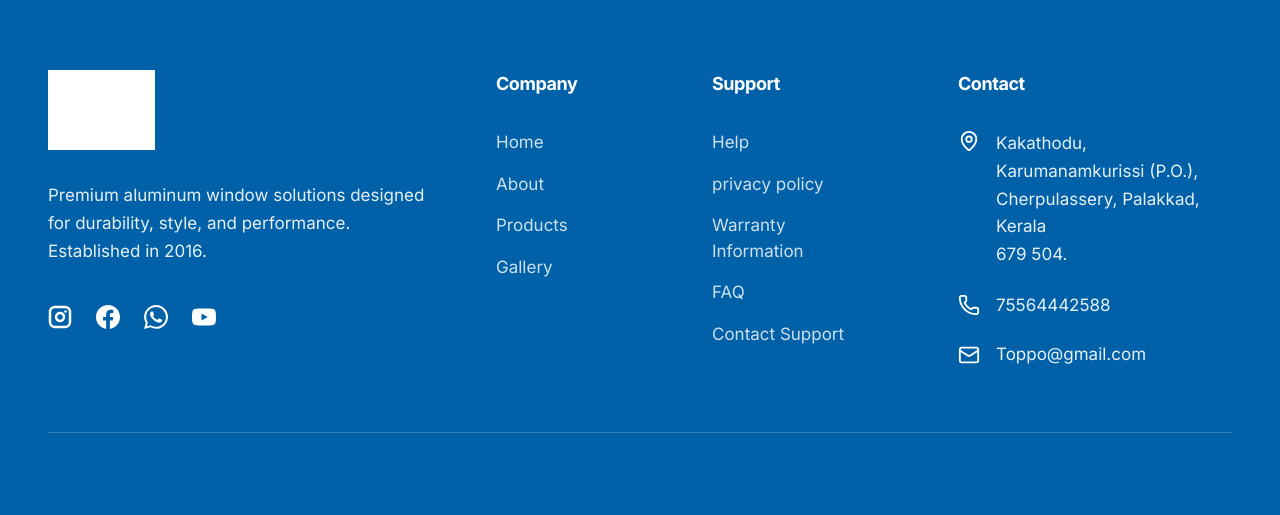
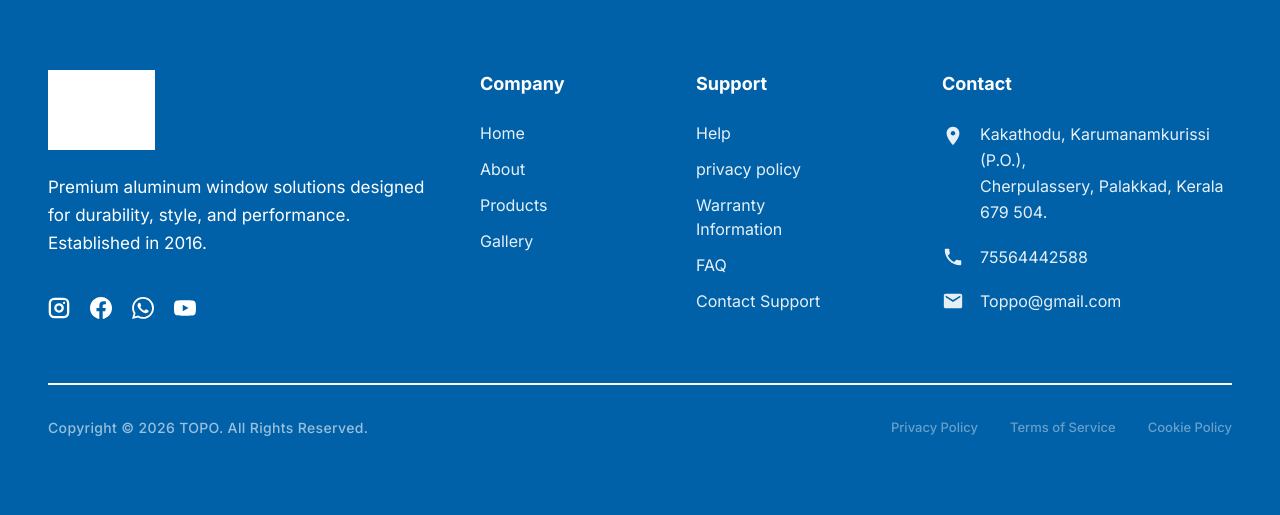
Before and after one commit to Favazmubarak/topo_ecommerce, a Next.js app: page / in a window 1280 px wide. Shown: the part 7086-7601 px from the top of the page. Built offline with nearby package versions, Linux system fonts and the light colour scheme; no server answers; the database is empty; grey boxes are pictures that could not be loaded.

Commit message:
the front page completed

```diff
--- /dev/null
+++ b/src/app/(public)/debug-overflow.js
@@ -0,0 +1,5 @@
+document.querySelectorAll('*').forEach(el => {
+  if (el.scrollWidth > el.clientWidth) {
+    console.log('Overflowing element:', el, 'ScrollWidth:', el.scrollWidth, 'ClientWidth:', el.clientWidth);
+  }
+});
--- a/src/components/layout/Footer.tsx
+++ b/src/components/layout/Footer.tsx
@@ -6,37 +6,37 @@
   return (
     <footer className="bg-[#0061A8] text-white py-20 px-8 md:px-12">
       <div className="max-w-[1400px] mx-auto">
-        <div className="flex flex-col md:flex-row justify-between gap-16 mb-16 items-start">
-          {/* Logo and Description Section */}
-          <div className="flex flex-col gap-8 max-w-sm">
-            <Link href="/" className="flex items-center gap-2">
+        <div className="flex flex-col md:flex-row justify-between gap-12 items-start mb-16">
+          {/* Left Section: Logo, Description, Socials */}
+          <div className="flex flex-col gap-6 max-w-sm">
+            <Link href="/" className="inline-block">
               <img src="/assets/images/topo_logo.png" alt="Topo Logo" className="h-20 w-auto brightness-0 invert" />
             </Link>
-            <p className="text-white/90 text-[17px] leading-relaxed">
+            <p className="text-white text-[17px] leading-relaxed font-normal">
               Premium aluminum window solutions designed for durability, style, and performance. Established in 2016.
             </p>
-            <div className="flex gap-6 mt-2">
-              <Link href="#" className="text-white hover:text-blue-200 transition-colors">
-                <svg width="24" height="24" viewBox="0 0 24 24" fill="none" stroke="currentColor" strokeWidth="2.5" strokeLinecap="round" strokeLinejoin="round"><rect x="2" y="2" width="20" height="20" rx="5" ry="5"></rect><path d="M16 11.37A4 4 0 1 1 12.63 8 4 4 0 0 1 16 11.37z"></path><line x1="17.5" y1="6.5" x2="17.51" y2="6.5"></line></svg>
+            <div className="flex gap-5 mt-4">
+              <Link href="#" className="text-white hover:opacity-80 transition-opacity">
+                <svg width="22" height="22" viewBox="0 0 24 24" fill="none" stroke="currentColor" strokeWidth="2.5" strokeLinecap="round" strokeLinejoin="round"><rect x="2" y="2" width="20" height="20" rx="5" ry="5"></rect><path d="M16 11.37A4 4 0 1 1 12.63 8 4 4 0 0 1 16 11.37z"></path><line x1="17.5" y1="6.5" x2="17.51" y2="6.5"></line></svg>
               </Link>
-              <Link href="#" className="text-white hover:text-blue-200 transition-colors">
-                <svg width="24" height="24" viewBox="0 0 24 24" fill="currentColor" stroke="none"><path d="M24 12.073c0-6.627-5.373-12-12-12s-12 5.373-12 12c0 5.99 4.388 10.954 10.125 11.854v-8.385H7.078v-3.47h3.047V9.43c0-3.007 1.792-4.669 4.533-4.669 1.312 0 2.686.235 2.686.235v2.953H15.83c-1.491 0-1.956.925-1.956 1.874v2.25h3.328l-.532 3.47h-2.796v8.385C19.612 23.027 24 18.062 24 12.073z"/></svg>
+              <Link href="#" className="text-white hover:opacity-80 transition-opacity">
+                <svg width="22" height="22" viewBox="0 0 24 24" fill="currentColor"><path d="M24 12.073c0-6.627-5.373-12-12-12s-12 5.373-12 12c0 5.99 4.388 10.954 10.125 11.854v-8.385H7.078v-3.47h3.047V9.43c0-3.007 1.792-4.669 4.533-4.669 1.312 0 2.686.235 2.686.235v2.953H15.83c-1.491 0-1.956.925-1.956 1.874v2.25h3.328l-.532 3.47h-2.796v8.385C19.612 23.027 24 18.062 24 12.073z"/></svg>
               </Link>
-              <Link href="#" className="text-white hover:text-blue-200 transition-colors">
-                <svg width="24" height="24" viewBox="0 0 24 24" fill="currentColor" stroke="none"><path d="M17.472 14.382c-.297-.149-1.758-.867-2.03-.967-.273-.099-.471-.148-.67.15-.197.297-.767.966-.94 1.164-.173.199-.347.223-.644.075-.297-.15-1.255-.463-2.39-1.475-.883-.788-1.48-1.761-1.653-2.059-.173-.297-.018-.458.13-.606.134-.133.298-.347.446-.52.149-.174.198-.298.298-.497.099-.198.05-.371-.025-.52-.075-.149-.669-1.612-.916-2.207-.242-.579-.487-.5-.669-.51-.173-.008-.371-.01-.57-.01-.198 0-.52.074-.792.372-.272.297-1.04 1.016-1.04 2.479 0 1.462 1.065 2.875 1.213 3.074.149.198 2.096 3.2 5.077 4.487.709.306 1.262.489 1.694.625.712.227 1.36.195 1.871.118.571-.085 1.758-.719 2.006-1.413.248-.694.248-1.289.173-1.413-.074-.124-.272-.198-.57-.347m-5.421 7.403h-.004a9.87 9.87 0 01-5.031-1.378l-.361-.214-3.741.982.998-3.648-.235-.374a9.86 9.86 0 01-1.51-5.26c.001-5.45 4.436-9.884 9.888-9.884 2.64 0 5.122 1.03 6.988 2.898a9.825 9.825 0 012.893 6.994c-.003 5.45-4.437 9.884-9.885 9.884m8.413-18.297A11.815 11.815 0 0012.05 0C5.495 0 .16 5.335.157 11.892c0 2.096.547 4.142 1.588 5.945L.057 24l6.305-1.654a11.882 11.882 0 005.683 1.448h.005c6.554 0 11.89-5.335 11.893-11.893a11.821 11.821 0 00-3.48-8.413z"/></svg>
+              <Link href="#" className="text-white hover:opacity-80 transition-opacity">
+                <svg width="22" height="22" viewBox="0 0 24 24" fill="currentColor"><path d="M17.472 14.382c-.297-.149-1.758-.867-2.03-.967-.273-.099-.471-.148-.67.15-.197.297-.767.966-.94 1.164-.173.199-.347.223-.644.075-.297-.15-1.255-.463-2.39-1.475-.883-.788-1.48-1.761-1.653-2.059-.173-.297-.018-.458.13-.606.134-.133.298-.347.446-.52.149-.174.198-.298.298-.497.099-.198.05-.371-.025-.52-.075-.149-.669-1.612-.916-2.207-.242-.579-.487-.5-.669-.51-.173-.008-.371-.01-.57-.01-.198 0-.52.074-.792.372-.272.297-1.04 1.016-1.04 2.479 0 1.462 1.065 2.875 1.213 3.074.149.198 2.096 3.2 5.077 4.487.709.306 1.262.489 1.694.625.712.227 1.36.195 1.871.118.571-.085 1.758-.719 2.006-1.413.248-.694.248-1.289.173-1.413-.074-.124-.272-.198-.57-.347m-5.421 7.403h-.004a9.87 9.87 0 01-5.031-1.378l-.361-.214-3.741.982.998-3.648-.235-.374a9.86 9.86 0 01-1.51-5.26c.001-5.45 4.436-9.884 9.888-9.884 2.64 0 5.122 1.03 6.988 2.898a9.825 9.825 0 012.893 6.994c-.003 5.45-4.437 9.884-9.885 9.884m8.413-18.297A11.815 11.815 0 0012.05 0C5.495 0 .16 5.335.157 11.892c0 2.096.547 4.142 1.588 5.945L.057 24l6.305-1.654a11.882 11.882 0 005.683 1.448h.005c6.554 0 11.89-5.335 11.893-11.893a11.821 11.821 0 00-3.48-8.413z"/></svg>
               </Link>
-              <Link href="#" className="text-white hover:text-blue-200 transition-colors">
-                <svg width="24" height="24" viewBox="0 0 24 24" fill="currentColor" stroke="none"><path d="M23.498 6.186a3.016 3.016 0 0 0-2.122-2.136C19.505 3.545 12 3.545 12 3.545s-7.505 0-9.377.505A3.017 3.017 0 0 0 .502 6.186C0 8.07 0 12 0 12s0 3.93.502 5.814a3.016 3.016 0 0 0 2.122 2.136c1.871.505 9.376.505 9.376.505s7.505 0 9.377-.505a3.015 3.015 0 0 0 2.122-2.136C24 15.93 24 12 24 12s0-3.93-.502-5.814zM9.545 15.568V8.432L15.818 12l-6.273 3.568z"/></svg>
+              <Link href="#" className="text-white hover:opacity-80 transition-opacity">
+                <svg width="22" height="22" viewBox="0 0 24 24" fill="currentColor"><path d="M23.498 6.186a3.016 3.016 0 0 0-2.122-2.136C19.505 3.545 12 3.545 12 3.545s-7.505 0-9.377.505A3.017 3.017 0 0 0 .502 6.186C0 8.07 0 12 0 12s0 3.93.502 5.814a3.016 3.016 0 0 0 2.122 2.136c1.871.505 9.376.505 9.376.505s7.505 0 9.377-.505a3.015 3.015 0 0 0 2.122-2.136C24 15.93 24 12 24 12s0-3.93-.502-5.814zM9.545 15.568V8.432L15.818 12l-6.273 3.568z"/></svg>
               </Link>
             </div>
           </div>
 
-          {/* Links and Contact Sections Wrapper */}
-          <div className="flex flex-col md:flex-row gap-12 lg:gap-24">
-            {/* Company Links */}
-            <div className="flex flex-col gap-8 min-w-[120px]">
-              <h4 className="font-bold text-lg tracking-tight">Company</h4>
-              <ul className="flex flex-col gap-4 text-white/80 text-[17px]">
+          {/* Right Section: Clustered Links and Contact */}
+          <div className="flex flex-col md:flex-row gap-16 lg:gap-24">
+            {/* Company */}
+            <div className="flex flex-col gap-6 min-w-[120px]">
+              <h4 className="font-bold text-[18px]">Company</h4>
+              <ul className="flex flex-col gap-3 text-white/90 text-[16px]">
                 <li><Link href="/" className="hover:text-white transition-colors">Home</Link></li>
                 <li><Link href="/about" className="hover:text-white transition-colors">About</Link></li>
                 <li><Link href="/products" className="hover:text-white transition-colors">Products</Link></li>
@@ -44,10 +44,10 @@
               </ul>
             </div>
 
-            {/* Support Links */}
-            <div className="flex flex-col gap-8 min-w-[150px]">
-              <h4 className="font-bold text-lg tracking-tight">Support</h4>
-              <ul className="flex flex-col gap-4 text-white/80 text-[17px]">
+            {/* Support */}
+            <div className="flex flex-col gap-6 min-w-[150px]">
+              <h4 className="font-bold text-[18px]">Support</h4>
+              <ul className="flex flex-col gap-3 text-white/90 text-[16px]">
                 <li><Link href="#" className="hover:text-white transition-colors">Help</Link></li>
                 <li><Link href="#" className="hover:text-white transition-colors">privacy policy</Link></li>
                 <li><Link href="#" className="hover:text-white transition-colors">Warranty Information</Link></li>
@@ -56,12 +56,14 @@
               </ul>
             </div>
 
-            {/* Contact Info */}
-            <div className="flex flex-col gap-8 max-w-[300px]">
-              <h4 className="font-bold text-lg tracking-tight">Contact</h4>
-              <ul className="flex flex-col gap-6 text-white/90 text-[17px]">
+            {/* Contact */}
+            <div className="flex flex-col gap-6 max-w-[320px]">
+              <h4 className="font-bold text-[18px]">Contact</h4>
+              <ul className="flex flex-col gap-5 text-white/90 text-[16px]">
                 <li className="flex items-start gap-4">
-                  <MapPin size={22} className="shrink-0 text-white" />
+                  <div className="shrink-0 mt-1">
+                    <svg width="22" height="22" viewBox="0 0 24 24" fill="currentColor"><path d="M12 2C8.13 2 5 5.13 5 9c0 5.25 7 13 7 13s7-7.75 7-13c0-3.87-3.13-7-7-7zm0 9.5c-1.38 0-2.5-1.12-2.5-2.5s1.12-2.5 2.5-2.5 2.5 1.12 2.5 2.5-1.12 2.5-2.5 2.5z"/></svg>
+                  </div>
                   <span className="leading-relaxed">
                     Kakathodu, Karumanamkurissi (P.O.),<br />
                     Cherpulassery, Palakkad, Kerala<br />
@@ -69,11 +71,15 @@
                   </span>
                 </li>
                 <li className="flex items-center gap-4">
-                  <Phone size={22} className="text-white" />
+                  <div className="shrink-0">
+                    <svg width="22" height="22" viewBox="0 0 24 24" fill="currentColor"><path d="M6.62 10.79c1.44 2.83 3.76 5.14 6.59 6.59l2.2-2.2c.27-.27.67-.36 1.02-.24 1.12.37 2.33.57 3.57.57.55 0 1 .45 1 1V20c0 .55-.45 1-1 1-9.39 0-17-7.61-17-17 0-.55.45-1 1-1H7c.55 0 1 .45 1 1 0 1.25.2 2.45.57 3.57.11.35.03.74-.25 1.02l-2.2 2.2z"/></svg>
+                  </div>
                   <span>75564442588</span>
                 </li>
                 <li className="flex items-center gap-4">
-                  <Mail size={22} className="text-white" />
+                  <div className="shrink-0">
+                    <svg width="22" height="22" viewBox="0 0 24 24" fill="currentColor"><path d="M20 4H4c-1.1 0-1.99.9-1.99 2L2 18c0 1.1.9 2 2 2h16c1.1 0 2-.9 2-2V6c0-1.1-.9-2-2-2zm0 4l-8 5-8-5V6l8 5 8-5v2z"/></svg>
+                  </div>
                   <span>Toppo@gmail.com</span>
                 </li>
               </ul>
@@ -81,9 +87,18 @@
           </div>
         </div>
 
-        {/* Bottom Line */}
-        <div className="border-t border-white/20 pt-8">
-          {/* Optional: Add copyright or bottom links here if needed */}
+        {/* Bottom Divider Line */}
+        <div className="border-t-2 border-white pt-8 mt-12">
+          <div className="flex flex-col md:flex-row justify-between items-center gap-6">
+            <p className="text-white/60 text-[14px] font-medium tracking-wide">
+              Copyright © {new Date().getFullYear()} TOPO. All Rights Reserved.
+            </p>
+            <div className="flex gap-8 text-white/40 text-[13px] font-medium">
+              <Link href="#" className="hover:text-white transition-colors">Privacy Policy</Link>
+              <Link href="#" className="hover:text-white transition-colors">Terms of Service</Link>
+              <Link href="#" className="hover:text-white transition-colors">Cookie Policy</Link>
+            </div>
+          </div>
         </div>
       </div>
     </footer>
```
